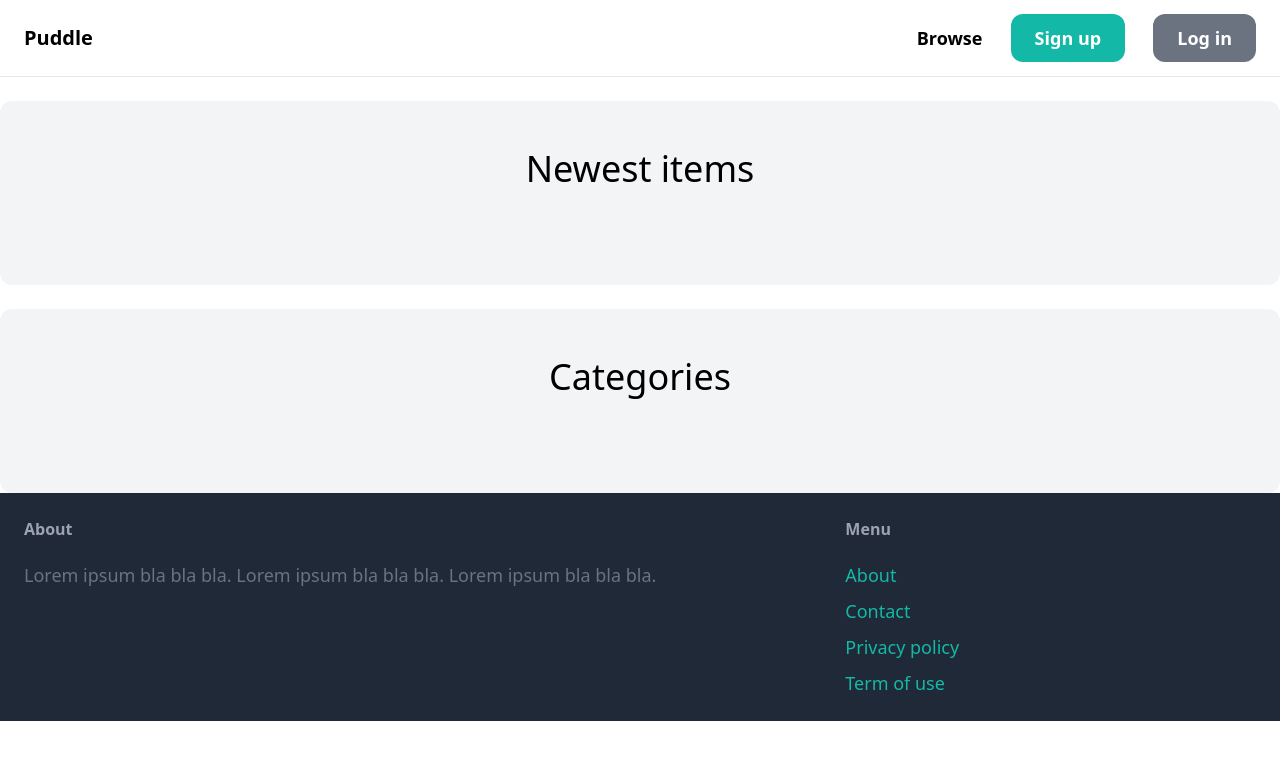
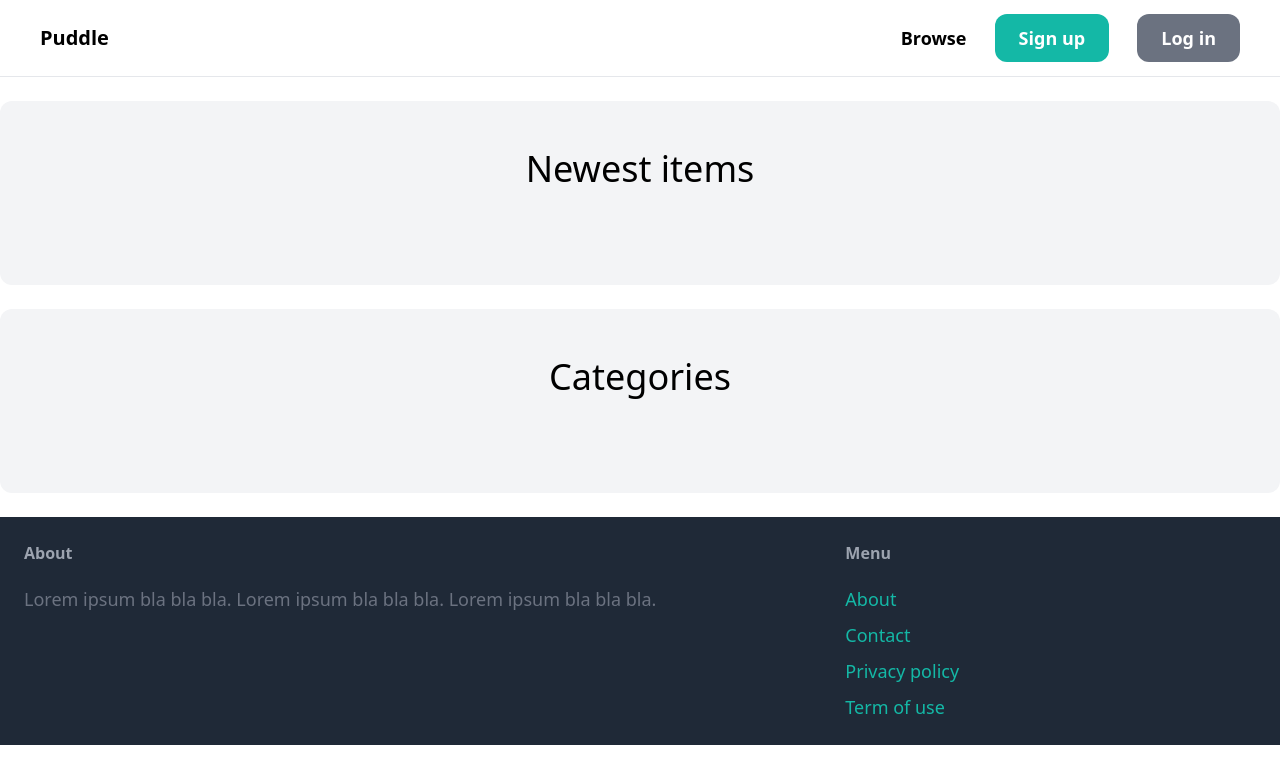
Before and after one commit to stansam/Puddle, a Django app: template templates/core/index.html in a window 1280 px wide. Shown: the top 784 px of the page. Run offline with Django 5.2, Linux system fonts and the light colour scheme; the template is opened without the code that fills it, so the values that code supplies are empty; some libraries are stand-ins or nearby versions.

Commit message:
adequate padding

```diff
--- a/templates/components/footer.html
+++ b/templates/components/footer.html
@@ -1,11 +1,11 @@
-<footer class="py-6 px-6 flex justify-between bg-gray-800">
-	<div class="w-2/3 pr-10">
+<footer class="py-6 px-6 flex flex-col sm:flex-row justify-between bg-gray-800 mt-6">
+    <div class="w-full sm:w-2/3 pr-10">
         <h3 class="mb-5 font-semibold text-gray-400">About</h3>
 
         <p class="text-lg text-gray-500">Lorem ipsum bla bla bla. Lorem ipsum bla bla bla. Lorem ipsum bla bla bla.</p>
     </div>
 
-	<div class="w-1/3">
+    <div class="w-full sm:w-1/3 mt-6 sm:mt-0">
         <h3 class="mb-5 font-semibold text-gray-400">Menu</h3>
 
         <ul class="space-y-2">
--- a/templates/components/header.html
+++ b/templates/components/header.html
@@ -1,5 +1,5 @@
 <header>
-	<nav class="py-6 px-6 flex justify-between items-center border-b border-gray-200">
+    <nav class="py-4 px-6 sm:py-6 sm:px-10 flex justify-between items-center border-b border-gray-200">
         <a href="/" class="text-xl font-semibold">Puddle</a>
 
         <div class="space-x-6">
```
Lines whose indentation alone changed are shown as unchanged.
